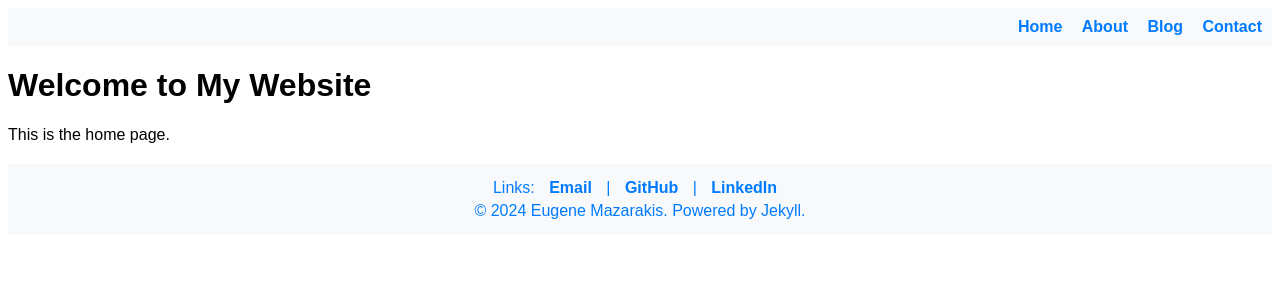
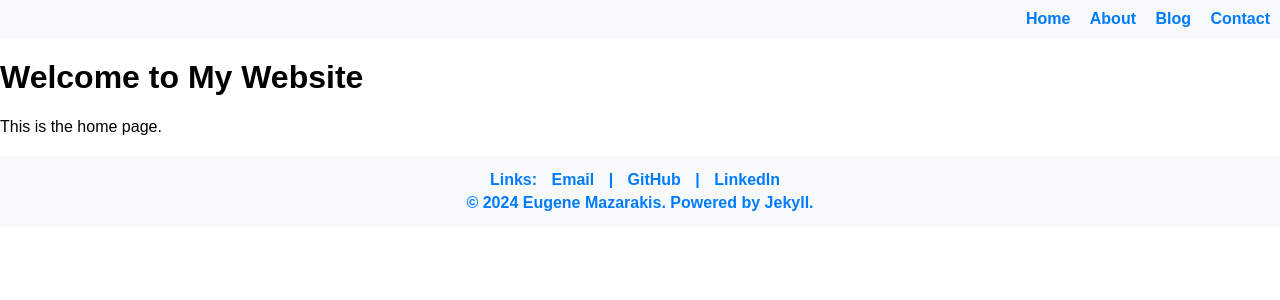
Before and after one commit to EMazarakis/EMazarakis.github.io, a Jekyll site: the page built from index.md, in a window 1280 px wide. Shown: the top 300 px of the page. Built offline with Jekyll 4.4.1, drawn with Linux system fonts in a browser that asks for light colours.

Commit message:
Update custom.css

```diff
--- a/assets/custom.css
+++ b/assets/custom.css
@@ -1,4 +1,12 @@
 /* assets/custom.css */
+
+
+/* Reset default margins and paddings */
+body, html {
+    margin: 0;
+    padding: 0;
+}
+
 body {
     font-family: Arial, sans-serif; /* Custom font */
 }
@@ -22,17 +30,19 @@ footer {
     padding: 10px 0; /* Padding around the footer */
     text-align: center; /* Center align text */
     width: 100%; /* Full width */
+    position: relative; /* Position relative to its parent */
     margin-top: 20px; /* Add some space above the footer */
+    font-weight: bold; /* Make all text in the footer bold */
 }
 
 .footer-content {
     margin: 0 auto; /* Center content */
     max-width: 1200px; /* Limit max width */
+    padding: 0 20px; /* Add horizontal padding to avoid content touching edges */
 }
 
 .footer-content a {
     color: #007bff; /* ~Blue text color for links */
-    font-weight: bold; /* Custom link style */
     text-decoration: none; /* Remove underline from links */
     margin: 0 10px; /* Spacing between links */
 }
```
